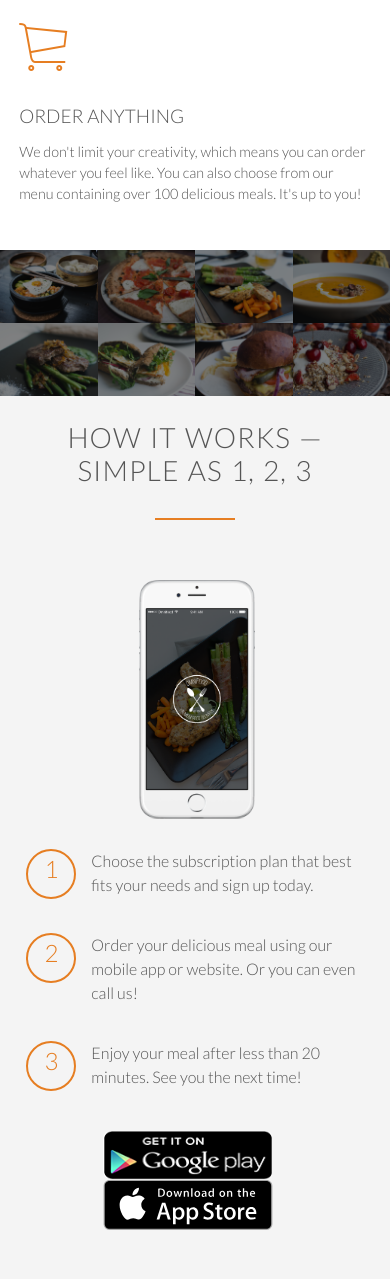
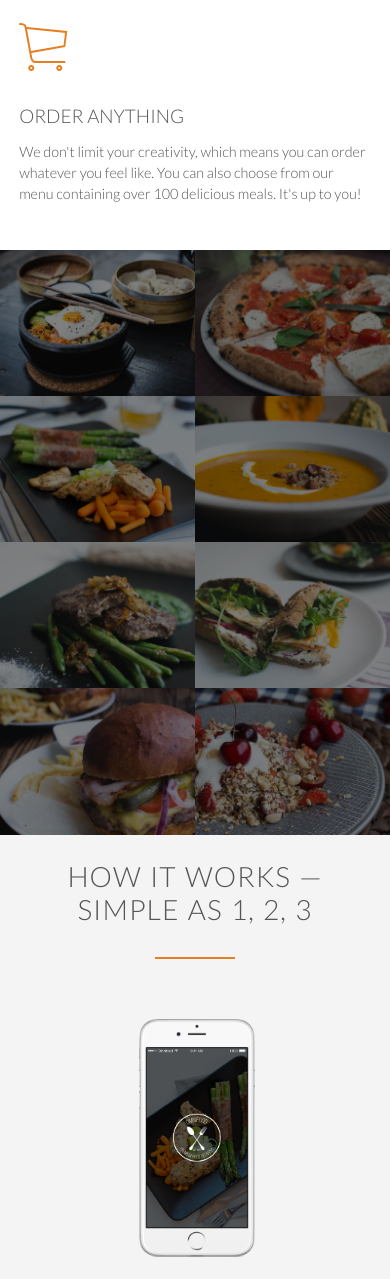
Before and after one commit to himanshumeena/omnifood, a PHP site: page / in a window 390 px wide. Shown: the part 1835-3114 px from the top of the page. Run offline with PHP 8.4, Linux system fonts and the light colour scheme; some web fonts are replaced.

Commit message:
meals showcase formatted for mobile size

```diff
--- a/resources/css/queries.css
+++ b/resources/css/queries.css
@@ -77,4 +77,9 @@
     .main-nav{ display: none; }
     section{ padding: 25px 0;}
     .contact-form{ width: 100%; }
+    .meals-showcase ul li{
+        display: block;
+        float:left;
+        width: 50%;
+    }
 }
```
